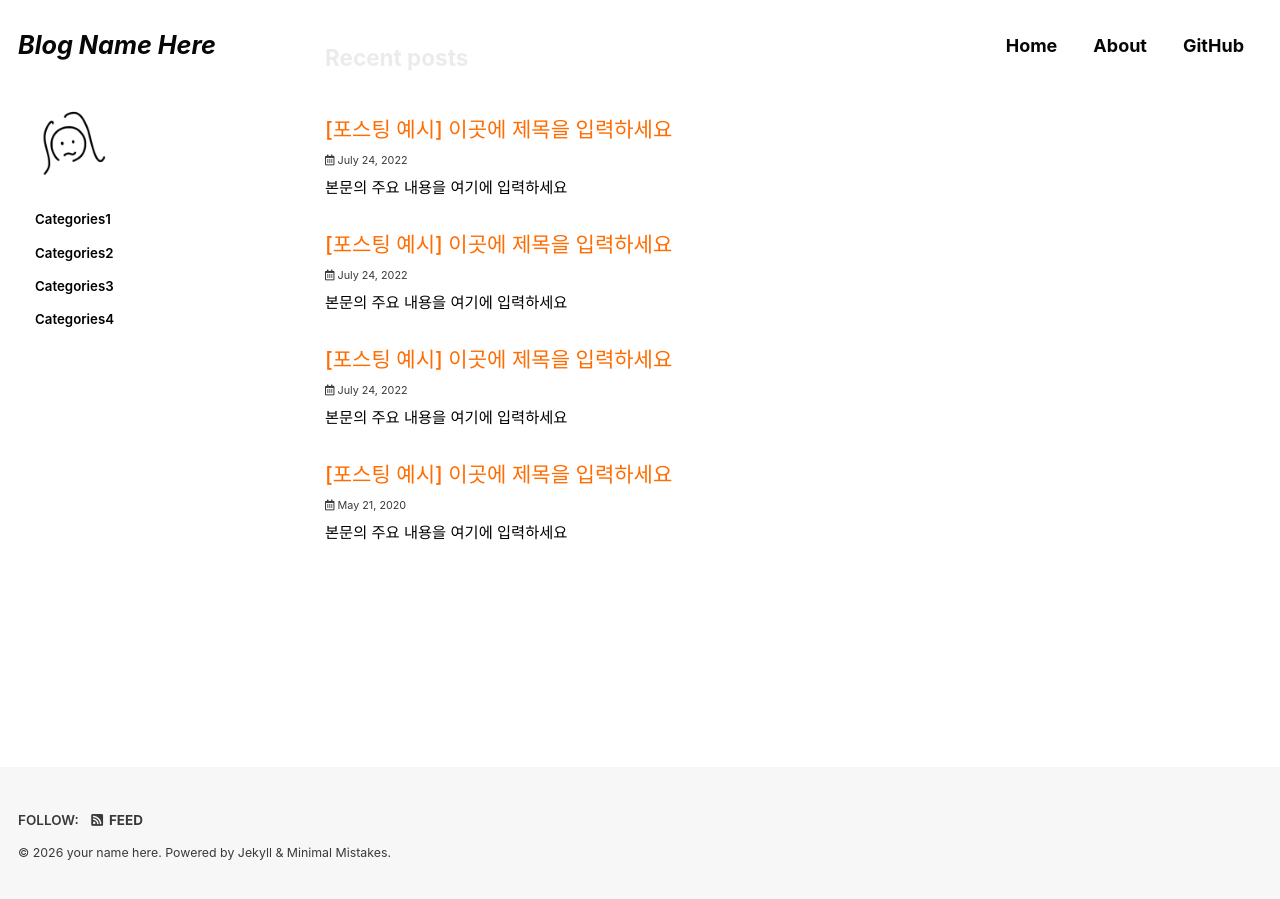
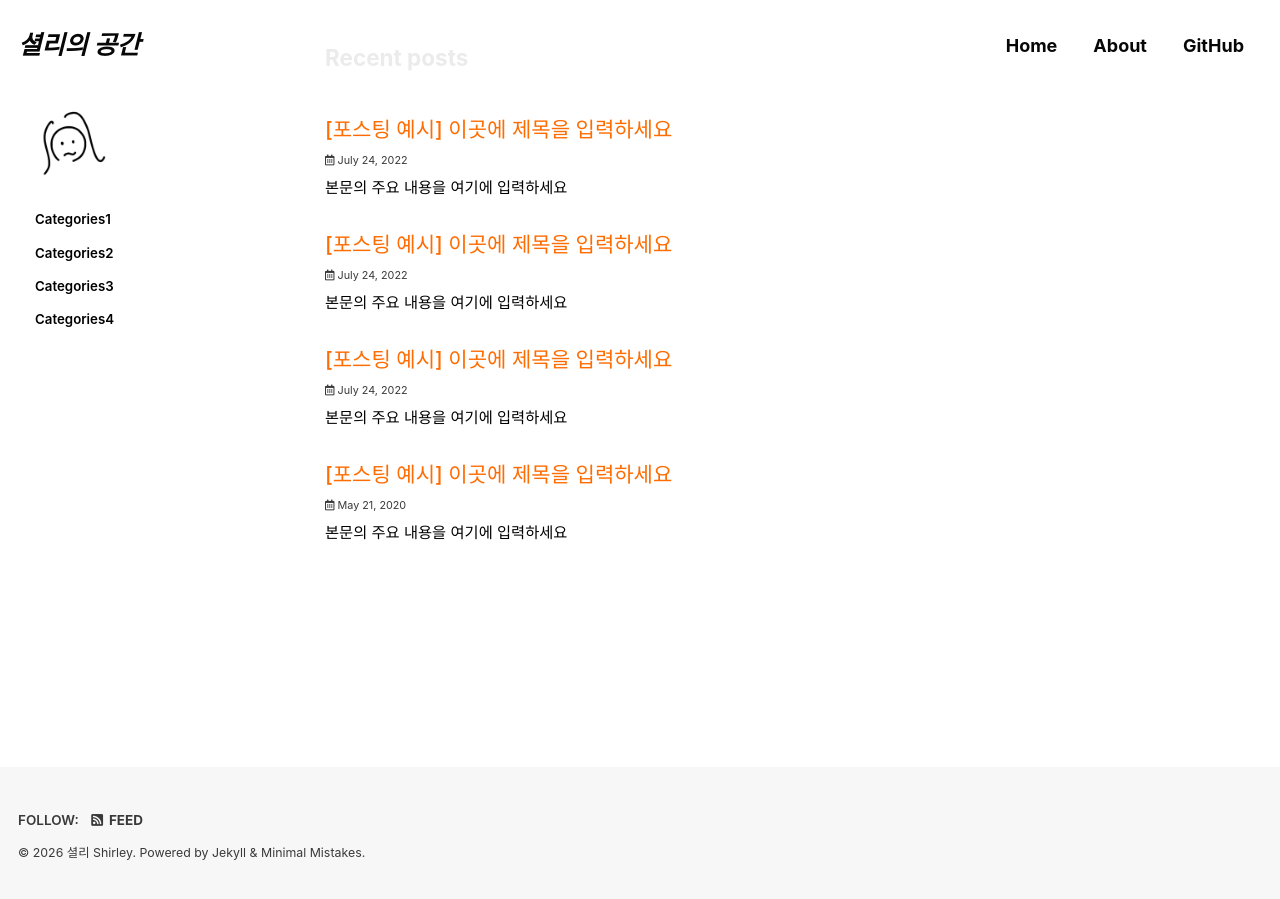
Before and after one commit to Shirley-9-9/Shirley-9-9.github.io, a Jekyll site: the page built from index.html, in a window 1280 px wide and 900 px high, scrolled down 90 px. Built offline with Jekyll 4.4.1, drawn with Linux system fonts in a browser that asks for light colours; cached includes are drawn as plain includes; some web fonts are replaced; the list of posts is cut into pages by our own code.

Commit message:
Update _config.yml

```diff
--- a/_config.yml
+++ b/_config.yml
@@ -19,12 +19,12 @@ minimal_mistakes_skin: "plum" # "default" "air", "aqua", ...
 
 # Site Settings
 locale: "ko-KR" #"en-US"
-title: "Blog Name Here" # 상단 헤더에 보이는 블로그 명
+title: "셜리의 공간" # 상단 헤더에 보이는 블로그 명
 title_separator: "&#124;"
 subtitle: # site tagline that appears below site title in masthead
-name: "your name here" # 블로그 닉네임 설정
+name: "셜리 Shirley" # 블로그 닉네임 설정
 description: "this is my blog!" # 블로그 설명
-url: "https://github-account.github.io" # 블로그 URL
+url: "https://shirley-9-9.github.io" # 블로그 URL
 baseurl: # the subpath of your site, e.g. "/blog"
 repository: "github-account/github-account.github.io" # GitHub Repo 이름
 teaser: #
```
